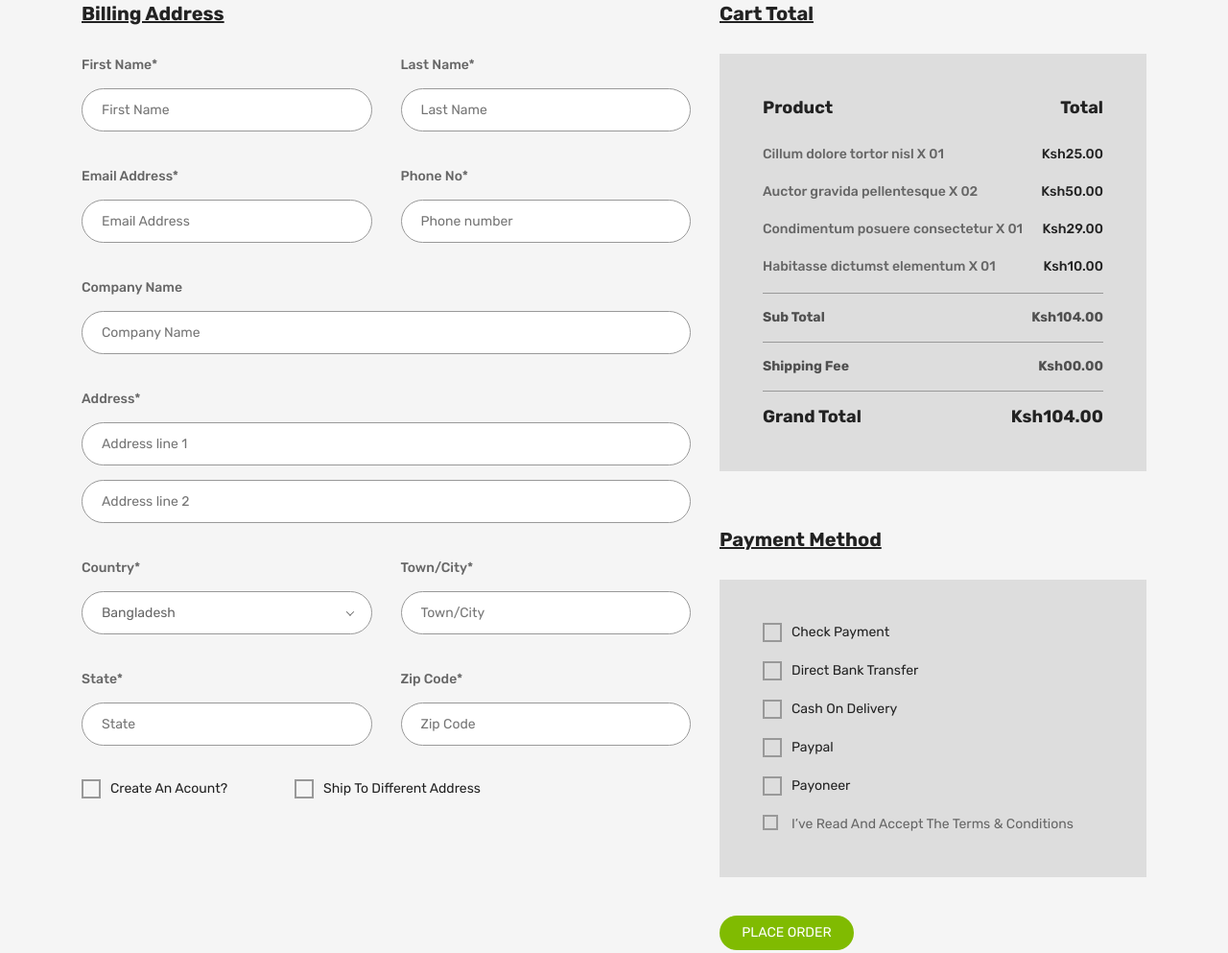
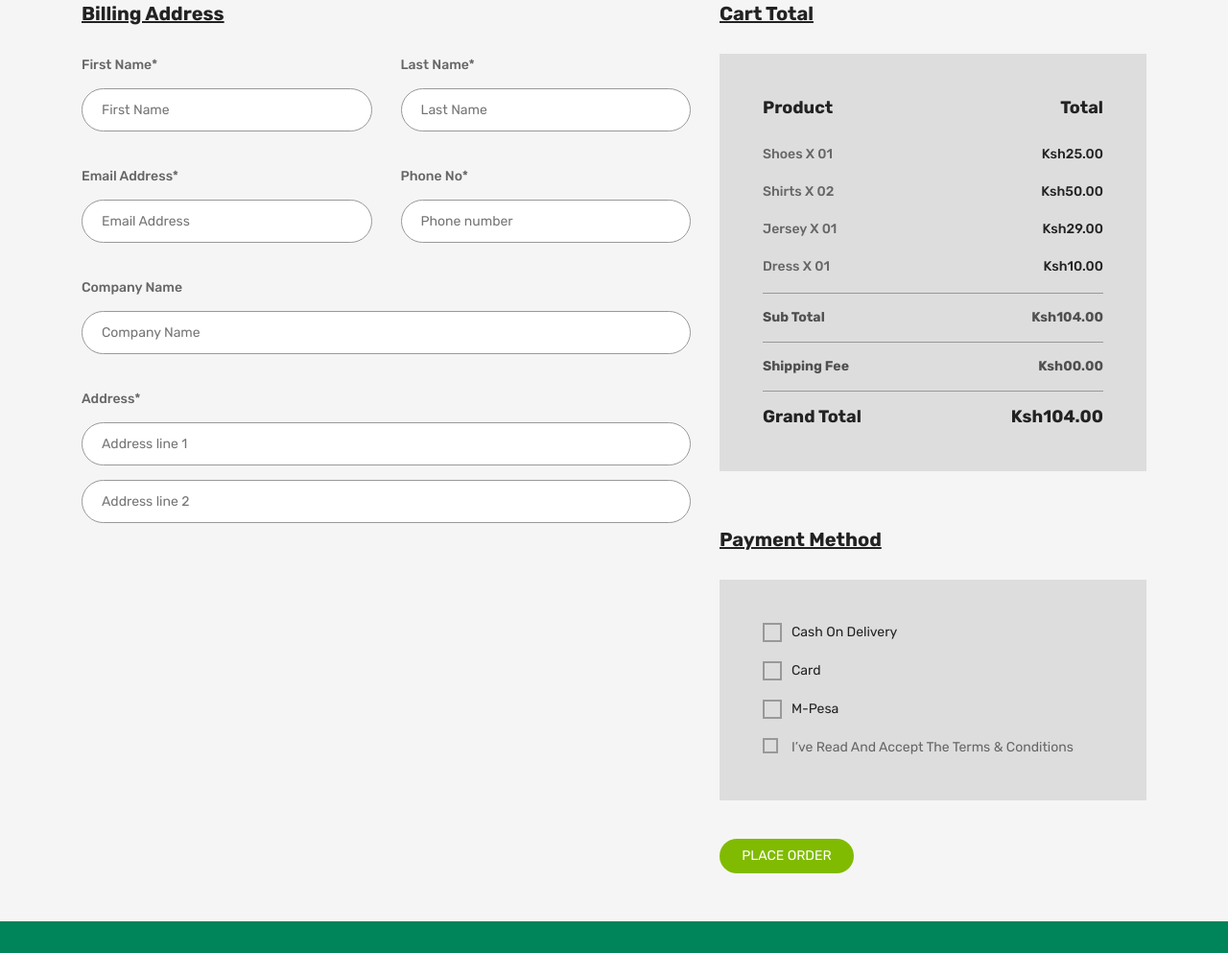
Before and after one commit to kagz/newlook-mtaani, a website: page checkout.html in a window 1280 px wide. Shown: the part 299-1292 px from the top of the page at 96% size. Drawn offline with Linux system fonts and the light colour scheme.

Commit message:
gh pages added

```diff
--- a/checkout.html
+++ b/checkout.html
@@ -262,42 +262,11 @@
 											<input type="text" placeholder="Address line 2">
 										</div>
 
-										<div class="col-md-6 col-12 mb-20">
-											<label>Country*</label>
-											<select class="nice-select">
-												<option>Bangladesh</option>
-												<option>China</option>
-												<option>country</option>
-												<option>India</option>
-												<option>Japan</option>
-											</select>
-										</div>
 
-										<div class="col-md-6 col-12 mb-20">
-											<label>Town/City*</label>
-											<input type="text" placeholder="Town/City">
-										</div>
 
-										<div class="col-md-6 col-12 mb-20">
-											<label>State*</label>
-											<input type="text" placeholder="State">
-										</div>
 
-										<div class="col-md-6 col-12 mb-20">
-											<label>Zip Code*</label>
-											<input type="text" placeholder="Zip Code">
-										</div>
 
-										<div class="col-12 mb-20">
-											<div class="check-box">
-												<input type="checkbox" id="create_account">
-												<label for="create_account">Create an Acount?</label>
-											</div>
-											<div class="check-box">
-												<input type="checkbox" id="shiping_address" data-shipping>
-												<label for="shiping_address">Ship to Different Address</label>
-											</div>
-										</div>
+
 
 									</div>
 
@@ -340,31 +309,7 @@
 											<input type="text" placeholder="Address line 2">
 										</div>
 
-										<div class="col-md-6 col-12 mb-20">
-											<label>Country*</label>
-											<select class="nice-select">
-												<option>Bangladesh</option>
-												<option>China</option>
-												<option>country</option>
-												<option>India</option>
-												<option>Japan</option>
-											</select>
-										</div>
 
-										<div class="col-md-6 col-12 mb-20">
-											<label>Town/City*</label>
-											<input type="text" placeholder="Town/City">
-										</div>
-
-										<div class="col-md-6 col-12 mb-20">
-											<label>State*</label>
-											<input type="text" placeholder="State">
-										</div>
-
-										<div class="col-md-6 col-12 mb-20">
-											<label>Zip Code*</label>
-											<input type="text" placeholder="Zip Code">
-										</div>
 
 									</div>
 
@@ -385,10 +330,10 @@
 											<h4>Product <span>Total</span></h4>
 
 											<ul>
-												<li>Cillum dolore tortor nisl X 01 <span>Ksh25.00</span></li>
-												<li>Auctor gravida pellentesque X 02 <span>Ksh50.00</span></li>
-												<li>Condimentum posuere consectetur X 01 <span>Ksh29.00</span></li>
-												<li>Habitasse dictumst elementum X 01 <span>Ksh10.00</span></li>
+												<li>Shoes X 01 <span>Ksh25.00</span></li>
+												<li>Shirts X 02 <span>Ksh50.00</span></li>
+												<li>Jersey X 01 <span>Ksh29.00</span></li>
+												<li>Dress X 01 <span>Ksh10.00</span></li>
 											</ul>
 
 											<p>Sub Total <span>Ksh104.00</span></p>
@@ -407,17 +352,8 @@
 
 										<div class="checkout-payment-method">
 
-											<div class="single-method">
-												<input type="radio" id="payment_check" name="payment-method" value="check">
-												<label for="payment_check">Check Payment</label>
-												<p data-method="check">Please send a Check to Store name with Store Street, Store Town, Store State, Store Postcode, Store Country.</p>
-											</div>
 
-											<div class="single-method">
-												<input type="radio" id="payment_bank" name="payment-method" value="bank">
-												<label for="payment_bank">Direct Bank Transfer</label>
-												<p data-method="bank">Please send a Check to Store name with Store Street, Store Town, Store State, Store Postcode, Store Country.</p>
-											</div>
+
 
 											<div class="single-method">
 												<input type="radio" id="payment_cash" name="payment-method" value="cash">
@@ -427,13 +363,13 @@
 
 											<div class="single-method">
 												<input type="radio" id="payment_paypal" name="payment-method" value="paypal">
-												<label for="payment_paypal">Paypal</label>
+												<label for="payment_paypal">Card</label>
 												<p data-method="paypal">Please send a Check to Store name with Store Street, Store Town, Store State, Store Postcode, Store Country.</p>
 											</div>
 
 											<div class="single-method">
 												<input type="radio" id="payment_payoneer" name="payment-method" value="payoneer">
-												<label for="payment_payoneer">Payoneer</label>
+												<label for="payment_payoneer">M-Pesa</label>
 												<p data-method="payoneer">Please send a Check to Store name with Store Street, Store Town, Store State, Store Postcode, Store Country.</p>
 											</div>
 
@@ -527,8 +463,7 @@
 								<a class="facebook" href="http://www.facebook.com/" data-tooltip="Facebook"><i class="fa fa-facebook"></i></a>
 								<a class="twitter" href="http://www.twitter.com/" data-tooltip="Twitter"><i class="fa fa-twitter"></i></a>
 								<a class="instagram" href="http://www.instagram.com/" data-tooltip="Instagram"><i class="fa fa-instagram"></i></a>
-								<a class="linkedin" href="http://www.linkedin.com/" data-tooltip="Linkedin"><i class="fa fa-linkedin"></i></a>
-								<a class="rss" href="http://www.rss.com/" data-tooltip="RSS"><i class="fa fa-rss"></i></a>
+
 							</div>
 						</div>
 
```
Also changed, not shown: cart.html (+5 -6 lines), contact.html (+1 -2 lines), faq.html (+1 -2 lines), index.html (+1 -3 lines), login-register.html (+1 -2 lines), my-account.html (+1 -2 lines), package.json (added, +22 -0 lines), shop.html (+2 -4 lines), single-product.html (+2 -3 lines), 1 other file.
